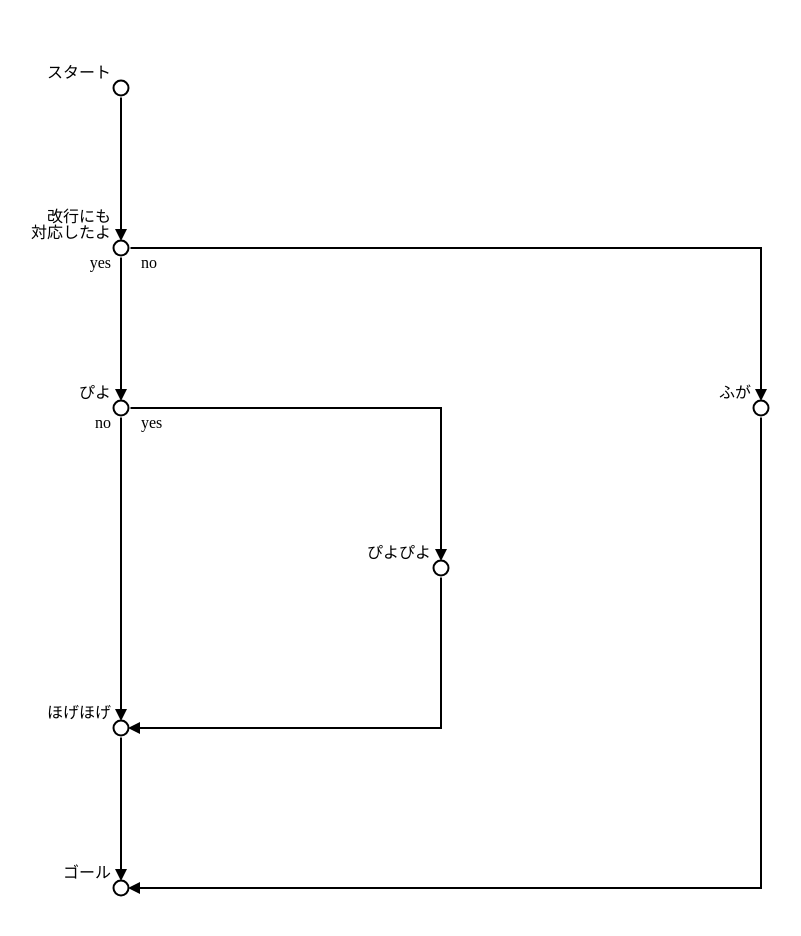
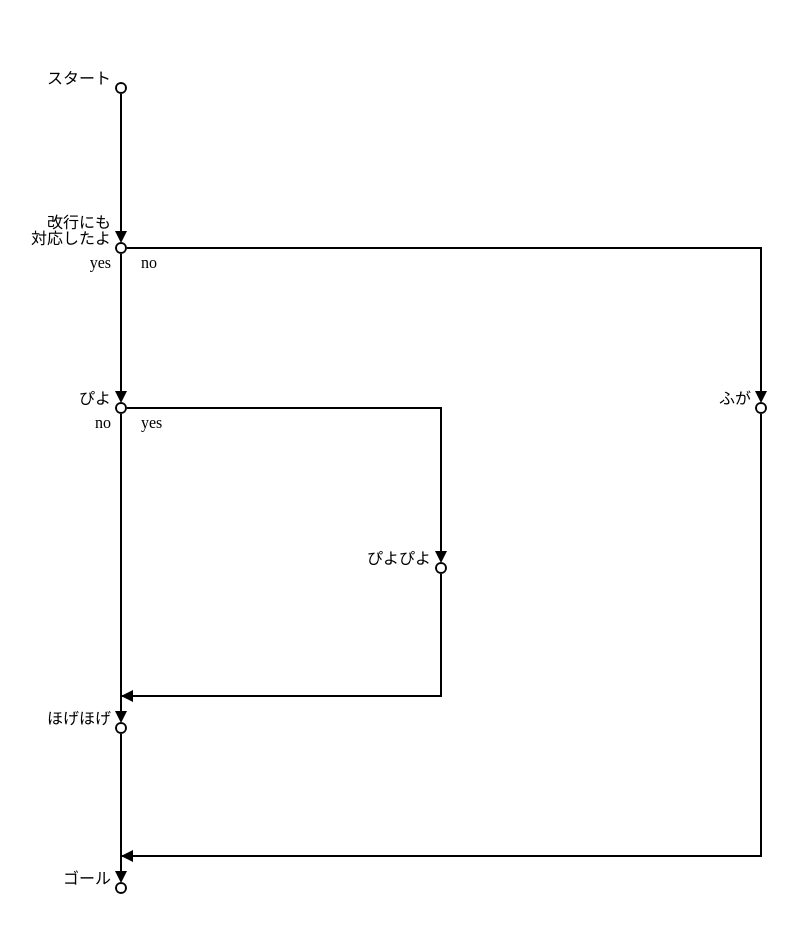
Before and after one commit to atago0129/flowcharty, a website built with Parcel: page debug/index.html in a window 1280 px wide. Shown: the whole page, without its empty margins (47-848 px from the left). Built offline with nearby package versions, Linux system fonts and the light colour scheme.

Commit message:
fix path calculate bugs  - arrowhead position  - link override to node improvement npm "scripts"

```diff
--- a/debug/app.js
+++ b/debug/app.js
@@ -1,4 +1,4 @@
-import {Flowcharty} from "../src/flowcharty";
+import Flowcharty from "../src/flowcharty";
 import * as d3 from "d3";
 
 var data = {
@@ -25,8 +25,8 @@ var data = {
     {source: 'hoge', target: 'piyo', label: {name: 'yes'}},
     {source: 'piyo', target: 'piyopiyo', label: {name: 'yes'}},
     {source: 'piyo', target: 'hogehoge', label: {name: 'no'}},
-    {source: 'fuga', target: 'goal', linkType: 'marge'},
-    {source: 'piyopiyo', target: 'hogehoge', linkType: 'marge'},
+    {source: 'fuga', target: 'goal', style: {connectionType: 'marge'}},
+    {source: 'piyopiyo', target: 'hogehoge', style: {connectionType: 'marge'}},
     {source: 'hogehoge', target: 'goal'}
   ]
 };
--- a/package.json
+++ b/package.json
@@ -6,8 +6,8 @@
   "module": "./lib/esm/index.js",
   "types": "./lib/esm/index.d.ts",
   "scripts": {
-    "build": "rimraf dist/**/* && parcel build ./src/index.js -o flowcharty.js",
-    "debug": "rimraf dist/**/* && parcel ./debug/index.html"
+    "build": "rimraf lib/**/* && parcel build --no-cache ./src/flowcharty.ts -d ./lib -o flowcharty.js --global Flowcharty",
+    "debug": "rimraf dist/**/* && parcel ./debug/index.html --open"
   },
   "repository": {
     "type": "git",
--- a/src/canvas.ts
+++ b/src/canvas.ts
@@ -1,5 +1,4 @@
 import {FlowchartyElements} from "./elements";
-import {FlowchartySettings} from "./settings";
 
 import * as d3 from "d3";
 import {FlowchartyNode} from "./node";
@@ -18,12 +17,10 @@ export class FlowchartyCanvas {
   /**
    * @param {d3.Selection} _svg
    * @param {FlowchartyElements} _elements
-   * @param {FlowchartySettings} _settings
    */
   constructor(
     private _svg: d3.Selection<d3.BaseType, any, d3.BaseType, any>,
     private _elements: FlowchartyElements,
-    private _settings: FlowchartySettings
     ) {
   }
 
@@ -69,16 +66,18 @@ export class FlowchartyCanvas {
         .attr("class", (d) => (this._elements.getNodeById(d).style.shape !== "circle" ? "_should_remove_element" : ""))
         .attr("rx", (d) => this._elements.getNodeById(d).style.width / 2)
         .attr("ry", (d) => this._elements.getNodeById(d).style.height / 2)
-        .attr("fill", this._settings.nodeFillColor)
-        .attr("stroke", this._settings.nodeStrokeColor)
-        .attr("stroke-width", this._settings.nodeStrokeWidth);
+        .attr("fill", (d) => this._elements.getNodeById(d).style.fillColor)
+        .attr("stroke", (d) => this._elements.getNodeById(d).style.strokeColor)
+        .attr("stroke-width", (d) => this._elements.getNodeById(d).style.strokeWidth);
       enter.append("rect")
         .attr("class", (d) => (this._elements.getNodeById(d).style.shape !== "rect" ? "_should_remove_element" : ""))
         .attr("width", (d) => this._elements.getNodeById(d).style.width)
         .attr("height", (d) => this._elements.getNodeById(d).style.height)
-        .attr("fill", this._settings.nodeFillColor)
-        .attr("stroke", this._settings.nodeStrokeColor)
-        .attr("stroke-width", this._settings.nodeStrokeWidth);
+        .attr("x", (d) => - (this._elements.getNodeById(d).style.width / 2))
+        .attr("y", (d) => - (this._elements.getNodeById(d).style.height / 2))
+        .attr("fill", (d) => this._elements.getNodeById(d).style.fillColor)
+        .attr("stroke", (d) => this._elements.getNodeById(d).style.strokeColor)
+        .attr("stroke-width", (d) => this._elements.getNodeById(d).style.strokeWidth);
       enter.html(function (d) {
         return d3.select(this).html() + _this.getTextElementsWithLineBreak(_this._elements.getNodeById(d));
       });
@@ -94,7 +93,7 @@ export class FlowchartyCanvas {
     let html = "";
     const textArray = node.label.name.split(/\n/);
     textArray.reverse().forEach((t, i) => {
-      html += `<text dx="${node.label.dx}" dy="${node.label.dy}" text-anchor="${node.label.textAnchor}" y="-${i}em">${t}</text>`;
+      html += `<text dx="${node.label.dx}" dy="${node.label.dy}" text-anchor="${node.label.textAnchor}" dominant-baseline="central" y="-${i}em">${t}</text>`;
     });
     return html;
   }
@@ -111,7 +110,7 @@ export class FlowchartyCanvas {
       .style("fill", "none")
       .style("stroke", d => d.style.color)
       .style("stroke-width", d => d.style.strokeWidth)
-      .attr("marker-end", d => `url(#${this.generateArrowhead(d)})`)
+      .attr("marker-end", d => d.style.headType === "arrow" ? `url(#${this.generateArrowhead(d)})` : "")
       .attr("d", (d) => {
         const margin = d.style.connectionType === "marge" ? this._heightInterval / 5 : 0;
         const lineData = [
@@ -122,12 +121,18 @@ export class FlowchartyCanvas {
       })
       .attr("stroke-dasharray", function(d) {
         if (!(this instanceof SVGPathElement)) return "";
-        console.log(d.style.connectionType);
         if (d.style.connectionType === "marge") {
-          return [0, _this.decideLinkMargin(d, "from"), this.getTotalLength()].join(" ");
+          return [
+            0,
+            _this.decideLinkMargin(d, "from") + _this._elements.getNodeById(d.sourceNodeId).style.strokeWidth / 2,
+            this.getTotalLength() - ((d.style.headType === "arrow" ? d.style.arrowHeadSize : 0) + _this._elements.getNodeById(d.sourceNodeId).style.strokeWidth / 2)
+          ].join(" ");
         } else {
-          console.log(this.getTotalLength(), _this.decideLinkMargin(d, "to"));
-          return [0, _this.decideLinkMargin(d, "from"), this.getTotalLength() - (_this.decideLinkMargin(d, "from") + _this.decideLinkMargin(d, "to") * 2)].join(" ");
+          return [
+            0,
+            _this.decideLinkMargin(d, "from") + _this._elements.getNodeById(d.sourceNodeId).style.strokeWidth / 2,
+            this.getTotalLength() - (_this.decideLinkMargin(d, "from") * 2 + _this.decideLinkMargin(d, "to") + (d.style.headType === "arrow" ? d.style.arrowHeadSize : 0) + _this._elements.getNodeById(d.sourceNodeId).style.strokeWidth / 2)
+          ].join(" ");
         }
       })
       .attr("stroke-dashoffset", 0);
@@ -175,14 +180,15 @@ export class FlowchartyCanvas {
     const elementId = `arrowhead_${this._arrowheadIndex++}`;
     this._g.append("defs").append("marker")
       .attr("id", elementId)
-      .attr("refX", this.decideLinkMargin(link, "to"))
+      .attr("refX", (link.style.connectionType === "direct" ? this.decideLinkMargin(link, "to") : 0) / link.style.strokeWidth + link.style.arrowHeadSize)
       .attr("refY", link.style.arrowHeadSize / 2)
+      .attr("markerUnits", "strokeWidth")
       .attr("markerWidth", link.style.arrowHeadSize)
       .attr("markerHeight", link.style.arrowHeadSize)
       .attr("orient", "auto")
       .append("path")
-      .attr("d", ["M", "0,0", "V", link.style.arrowHeadSize, "L", [link.style.arrowHeadSize, link.style.arrowHeadSize /2].join(","), "Z"].join(" "))
-      .attr("fill", "#000");
+      .attr("d", ["M", "0,0", "V", link.style.arrowHeadSize, "L", [link.style.arrowHeadSize, link.style.arrowHeadSize / 2].join(","), "Z"].join(" "))
+      .attr("fill", link.style.color);
     return elementId;
   }
 
@@ -190,15 +196,15 @@ export class FlowchartyCanvas {
     const source: FlowchartyNode = this._elements.getNodeById(link.sourceNodeId);
     const target: FlowchartyNode = this._elements.getNodeById(link.targetNodeId);
     if (source.x === target.x) {
-      return (edgeType === "to" ? target : source).style.height / 2 + (edgeType === "to" ? target : source).style.strokeWidth;
+      return (edgeType === "to" ? target : source).style.height / 2;
     }
     if (source.y === target.y) {
-      return (edgeType === "to" ? target : source).style.width / 2 + (edgeType === "to" ? target : source).style.strokeWidth;
+      return (edgeType === "to" ? target : source).style.width / 2;
     }
     if (this.decideCurveType(link) === "stepBefore") {
-      return (edgeType === "to" ? target : source).style.width / 2 + (edgeType === "to" ? target : source).style.strokeWidth;
+      return (edgeType === "to" ? target : source).style.width / 2;
     } else {
-      return (edgeType === "to" ? target : source).style.height / 2 + (edgeType === "to" ? target : source).style.strokeWidth;
+      return (edgeType === "to" ? target : source).style.height / 2;
     }
   }
 
--- a/src/flowcharty.ts
+++ b/src/flowcharty.ts
@@ -6,7 +6,7 @@ import {FlowchartyNodeFactory} from "./node_factory";
 import {FlowchartyLinkFactory} from "./link_factory";
 import {FlowchartyMap} from "./map";
 
-export class Flowcharty {
+export default class Flowcharty {
 
   /**
    * @param {FlowchartySettings} _settings
@@ -77,8 +77,8 @@ export class Flowcharty {
         data.nodes.map(node => nodeFactory.create(node)),
         data.links.map(link => linkFactory.create(link)),
         new FlowchartyMap(data.map)
-      ),
-      this._settings);
+      )
+    );
     canvas.render();
   }
 
--- a/src/index.js
+++ /dev/null
@@ -1,5 +0,0 @@
-import {Flowcharty} from "./flowcharty";
-
-if (typeof window !== "undefined") {
-  !window.Flowcharty && (window.Flowcharty = Flowcharty);
-}
--- a/src/link.ts
+++ b/src/link.ts
@@ -46,7 +46,7 @@ export class FlowchartyLinkStyle {
     private _connectionType: "direct"|"marge",
     private _curveType: "default"|"stepBefore"|"stepAfter",
     private _color: string,
-    private _width: number,
+    private _strokeWidth: number,
     private _headType: "arrow"|"none",
     private _arrowheadSize: number){
   }
@@ -64,7 +64,7 @@ export class FlowchartyLinkStyle {
   }
 
   get strokeWidth(): number {
-    return this._width;
+    return this._strokeWidth;
   }
 
   get headType(): "arrow" | "none" {
--- a/src/link_factory.ts
+++ b/src/link_factory.ts
@@ -32,7 +32,7 @@ export class FlowchartyLinkFactory {
     connectionType?: "direct"|"marge",
     curveType?: "default"|"stepBefore"|"stepAfter",
     color?: string,
-    width?: number,
+    strokeWidth?: number,
     headType?: "arrow"|"none",
     arrowheadSize?: number
   }|undefined): FlowchartyLinkStyle {
@@ -42,7 +42,7 @@ export class FlowchartyLinkFactory {
         linkStyle.connectionType !== undefined ? linkStyle.connectionType : this._settings.linkConnectionType,
         linkStyle.curveType !== undefined ? linkStyle.curveType : this._settings.linkCurveType,
         linkStyle.color !== undefined ? linkStyle.color : this._settings.linkColor,
-        linkStyle.width !== undefined ? linkStyle.width : this._settings.linkWidth,
+        linkStyle.strokeWidth !== undefined ? linkStyle.strokeWidth : this._settings.linkWidth,
         linkStyle.headType !== undefined ? linkStyle.headType : this._settings.linkHeadType,
         linkStyle.arrowheadSize !== undefined ? linkStyle.arrowheadSize : this._settings.linkArrowheadSize
       );
--- a/src/settings.ts
+++ b/src/settings.ts
@@ -20,8 +20,8 @@ export class FlowchartySettings {
   } = {
     style: {
      shape: "circle",
-      width: 15,
-      height: 15,
+      width: 10,
+      height: 10,
       strokeColor: "#000",
       strokeWidth: 2,
       fillColor: "#fff"
```
Also changed, not shown: sample.html (+8 -8 lines).
